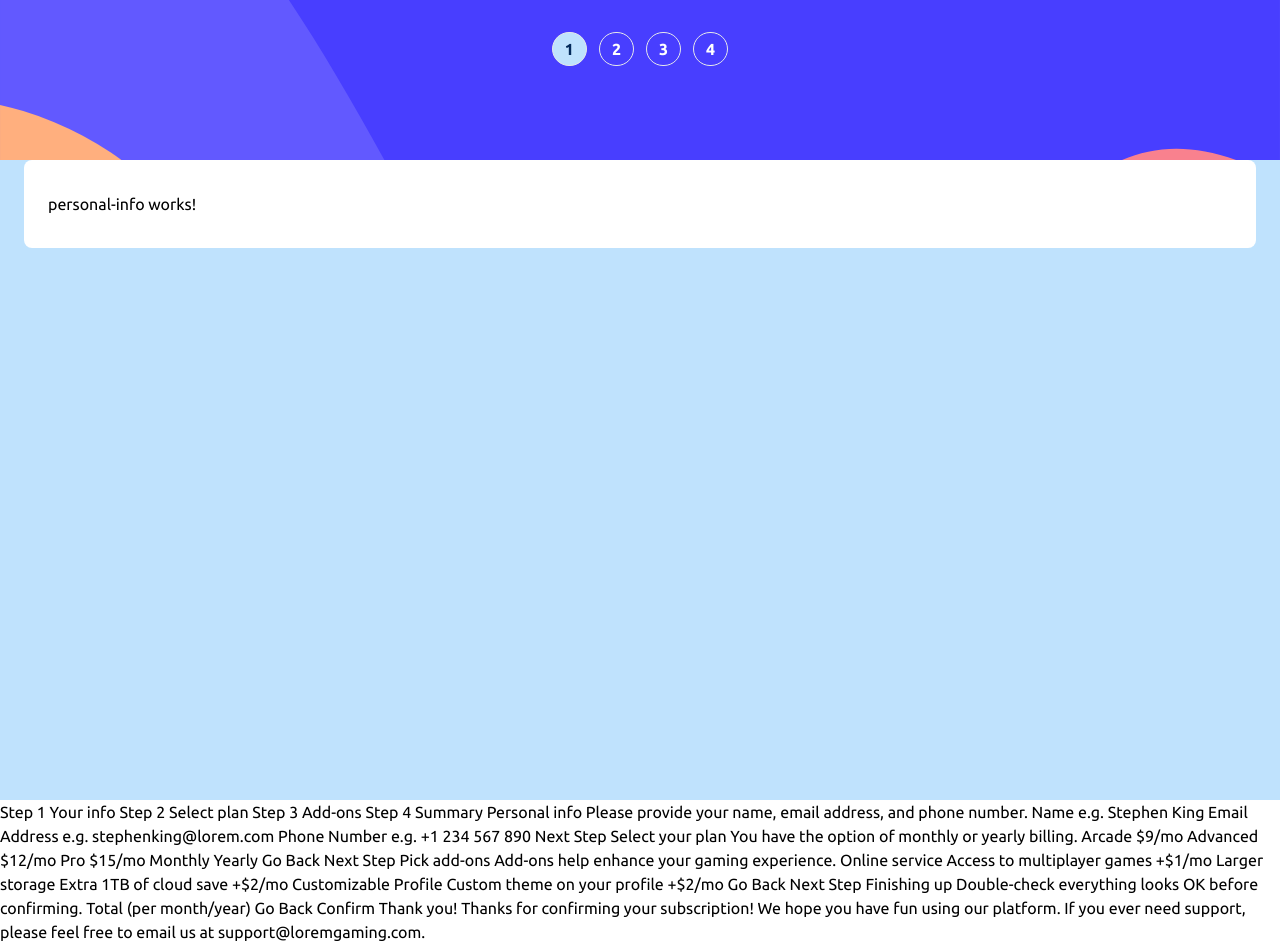
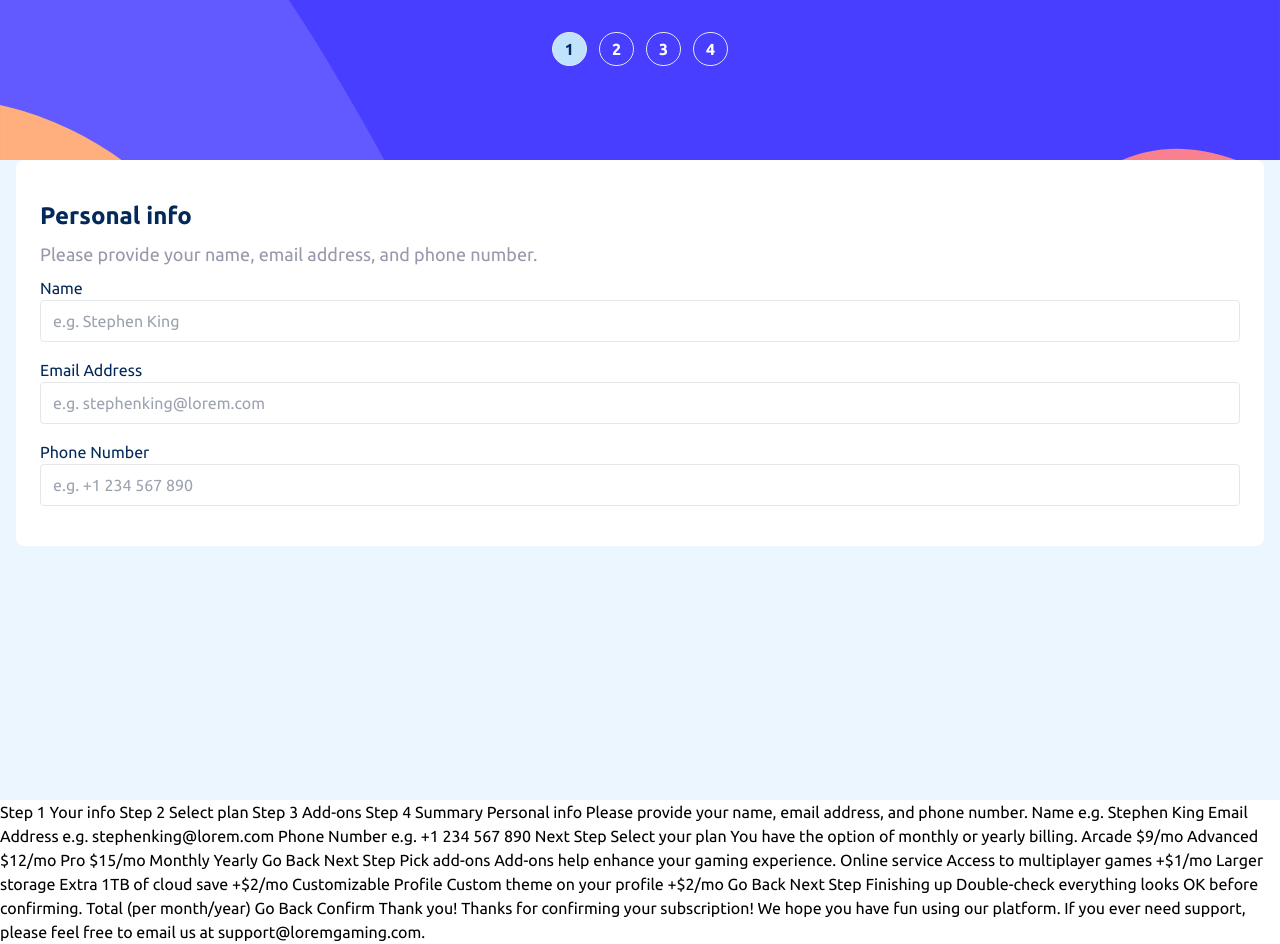
Before and after one commit to miguehenriquez/fem-multi-step-form, an Angular app: page /personal-info in a window 1280 px wide. Built offline with nearby package versions, Linux system fonts and the light colour scheme.

Commit message:
add personal info component code

```diff
--- a/src/app/app.component.html
+++ b/src/app/app.component.html
@@ -8,8 +8,8 @@
       </nav>
     </div>
   </header>
-  <main class="bg-c-light-blue h-4/5">
-    <section class="bg-white mx-6 py-8 px-6 rounded-lg">
+  <main class="bg-c-light-blue/30 h-4/5">
+    <section class="bg-white mx-4 py-8 px-6 rounded-lg">
       <router-outlet></router-outlet>
     </section>
   </main>
--- a/src/app/personal-info/personal-info.component.html
+++ b/src/app/personal-info/personal-info.component.html
@@ -1 +1,38 @@
-<p>personal-info works!</p>
+<section class="flex flex-col gap-2 py-2">
+  <h2 class="font-bold text-2xl text-c-marine-blue">Personal info</h2>
+  <p class="text-lg text-c-cool-gray">
+    Please provide your name, email address, and phone number.
+  </p>
+  <form class="flex flex-col gap-4" action="#">
+    <div class="flex flex-col">
+      <label class="text-c-marine-blue" for="name"> Name </label>
+      <input
+        id="name"
+        name="name"
+        type="text"
+        class="border rounded py-2 px-3"
+        placeholder="e.g. Stephen King"
+      />
+    </div>
+    <div class="flex flex-col">
+      <label class="text-c-marine-blue" for="email"> Email Address </label>
+      <input
+        id="email"
+        name="email"
+        type="email"
+        class="border rounded py-2 px-3"
+        placeholder="e.g. stephenking@lorem.com"
+      />
+    </div>
+    <div class="flex flex-col">
+      <label class="text-c-marine-blue" for="phoneNumber"> Phone Number </label>
+      <input
+        id="phoneNumber"
+        name="phoneNumber"
+        type="tel"
+        class="border rounded py-2 px-3"
+        placeholder="e.g. +1 234 567 890"
+      />
+    </div>
+  </form>
+</section>
```
